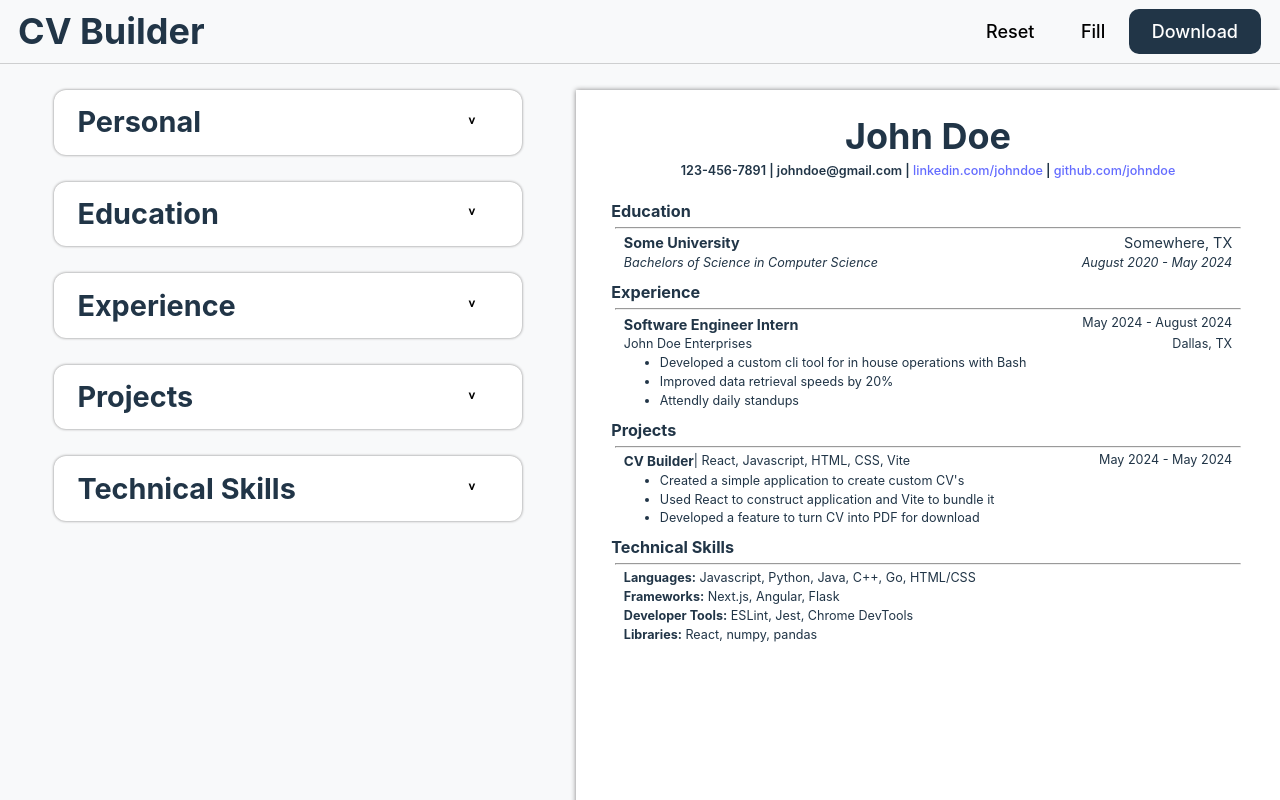
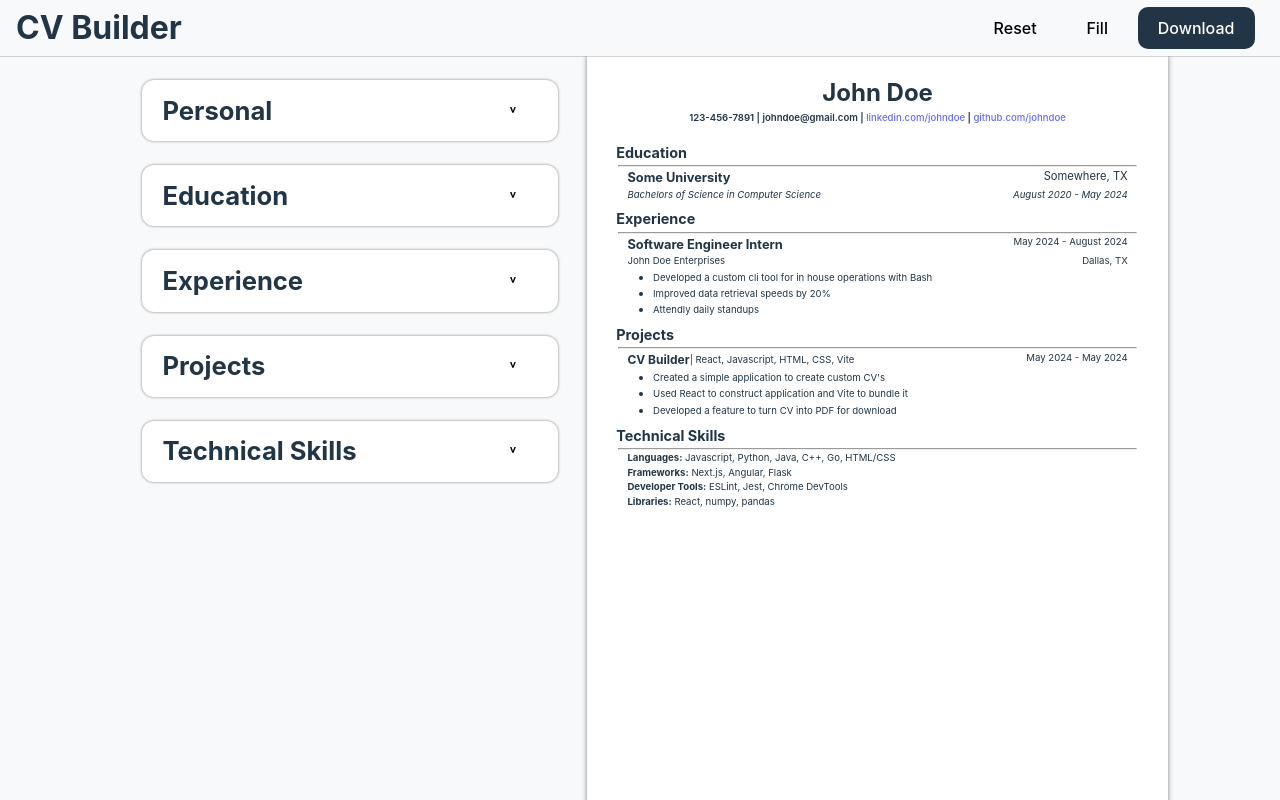
Before and after one commit to hpagon/cv-application, a React (Vite) app: page / in a window 1280 px wide. Both pictures are taken after a click on the button "Fill". Shown: the top 800 px of the page. Built offline with nearby package versions, Linux system fonts and the light colour scheme.

Commit message:
Set up ReactToPrint to print basic resume pdf

```diff
--- a/package.json
+++ b/package.json
@@ -12,6 +12,7 @@
   "dependencies": {
     "react": "^18.3.1",
     "react-dom": "^18.3.1",
+    "react-to-print": "^2.15.1",
     "uuid": "^10.0.0"
   },
   "devDependencies": {
--- a/src/App.css
+++ b/src/App.css
@@ -47,9 +47,12 @@
 }
 
 #container {
+  /* justify-self: center;   */
+  /* align-self: center; */
   display: flex;
   justify-content: space-around;
   margin-bottom: 3rem;
+  /* max-width: 1600px; */
 }
 
 #container > div {
--- a/src/App.jsx
+++ b/src/App.jsx
@@ -4,21 +4,27 @@ import Editor from "./components/Editor";
 import Menu from "./components/Menu";
 import { emptyData } from "./initialData";
 import "./App.css";
+import React, { useRef } from "react";
+import { useReactToPrint } from "react-to-print";
 
 function App() {
+  const resumeRef = useRef();
+  const handlePrint = useReactToPrint({
+    content: () => resumeRef.current,
+  });
   const [resumeData, setResumeData] = useState(emptyData);
 
   const editResumeData = (newData) => setResumeData(newData);
 
   return (
     <>
-      <Menu handleChange={editResumeData} />
+      <Menu handleChange={editResumeData} handlePrint={handlePrint} />
       <div id="container">
         <div>
           <Editor handleChange={editResumeData} resumeData={resumeData} />
         </div>
         <div>
-          <Resume resumeData={resumeData} />
+          <Resume resumeData={resumeData} ref={resumeRef} />
         </div>
       </div>
     </>
--- a/src/components/Dropdown.jsx
+++ b/src/components/Dropdown.jsx
@@ -19,7 +19,7 @@ export default function Dropdown({
   };
 
   return (
-    <div className={"dropdown " + type + (open ? " open" : "")}>
+    <div className={"dropdown " + type + (open ? " open" : "  ")}>
       <div>
         {header()}
         <button
--- a/src/components/Menu.jsx
+++ b/src/components/Menu.jsx
@@ -1,7 +1,7 @@
 import { emptyData, sampleData } from "../initialData";
 import "../styles/Menus.css";
 
-export default function Menu({ handleChange }) {
+export default function Menu({ handleChange, handlePrint }) {
   return (
     <div id="menu">
       <div>
@@ -21,7 +21,7 @@ export default function Menu({ handleChange }) {
           >
             Fill
           </button>
-          <button>Download</button>
+          <button onClick={handlePrint}>Download</button>
         </div>
       </div>
     </div>
--- a/src/components/Project.jsx
+++ b/src/components/Project.jsx
@@ -7,6 +7,7 @@ export default function Project({ project }) {
         <div>
           <h4>{project.projectName + " "}</h4>
           <p>
+            {project.tools && " "}
             {project.tools && " | "}
             {project.tools}
           </p>
--- a/src/components/Resume.jsx
+++ b/src/components/Resume.jsx
@@ -5,10 +5,11 @@ import Experience from "./Experience";
 import Project from "./Project";
 import Skill from "./Skill";
 import "../styles/Resume.css";
+import * as React from "react";
 
-function Resume({ resumeData }) {
+const Resume = React.forwardRef(({ resumeData }, ref) => {
   return (
-    <div id="resume">
+    <div id="resume" ref={ref}>
       <Header
         fullName={resumeData[resumeData.id.fullName]}
         phoneNumber={resumeData[resumeData.id.phoneNumber]}
@@ -44,6 +45,7 @@ function Resume({ resumeData }) {
       </Section>
     </div>
   );
-}
+});
+Resume.displayName = "Resume";
 
 export { Resume };
--- a/src/index.css
+++ b/src/index.css
@@ -10,7 +10,7 @@
   text-rendering: optimizeLegibility;
   -webkit-font-smoothing: antialiased;
   -moz-osx-font-smoothing: grayscale;
-  font-size: 18px;
+  /* font-size: 18px; */
 }
 
 a {
@@ -54,4 +54,7 @@ button:active {
 
 #root {
   min-height: 100vh;
+  display: flex;
+  flex-direction: column;
+  align-items: center;
 }
--- a/src/styles/Header.css
+++ b/src/styles/Header.css
@@ -9,7 +9,7 @@
 #header h1 {
   text-wrap: wrap;
   text-align: center;
-  font-size: 2rem;
+  font-size: 1.5rem;
   max-width: 80%;
   margin: 1.5rem 0 0.3rem 0;
 }
@@ -20,7 +20,7 @@
 }
 
 #header p {
-  font-size: 0.7rem;
+  font-size: 0.6rem;
   margin: 0 0.1rem;
   font-weight: 600;
   text-align: center;
--- a/src/styles/Resume.css
+++ b/src/styles/Resume.css
@@ -6,7 +6,7 @@
   display: flex;
   flex-direction: column;
   align-items: center;
-  margin-top: 1.5rem;
+  /* margin-top: 1.5rem; */
   width: var(--resume-width);
   min-height: calc(var(--resume-width) / 8.5 * 11);
   box-shadow: 0 0 5px gray;
@@ -21,3 +21,9 @@ h3,
 li {
   word-break: break-all;
 }
+
+@media print {
+  @page {
+    size: auto;
+  }
+}
--- a/src/styles/School.css
+++ b/src/styles/School.css
@@ -4,7 +4,7 @@
 }
 
 .school > div:nth-child(1) p {
-  font-size: 0.8rem;
+  font-size: 0.7rem;
 }
 
 .school > div:nth-child(2) p {
--- a/src/styles/Section.css
+++ b/src/styles/Section.css
@@ -18,7 +18,7 @@
 }
 
 .section hr {
-  margin: 0.2rem;
+  margin: 0.1rem;
 }
 
 h3 {
@@ -34,11 +34,11 @@ h4 {
 
 p,
 li {
-  font-size: 0.7rem;
+  font-size: 0.6rem;
 }
 
 ul {
-  padding-left: 2rem;
+  padding-left: 1.6rem;
   font-size: 0.8rem;
 }
 
```
Also changed, not shown: 1 other file (tests, documents, lock files or other folders).
